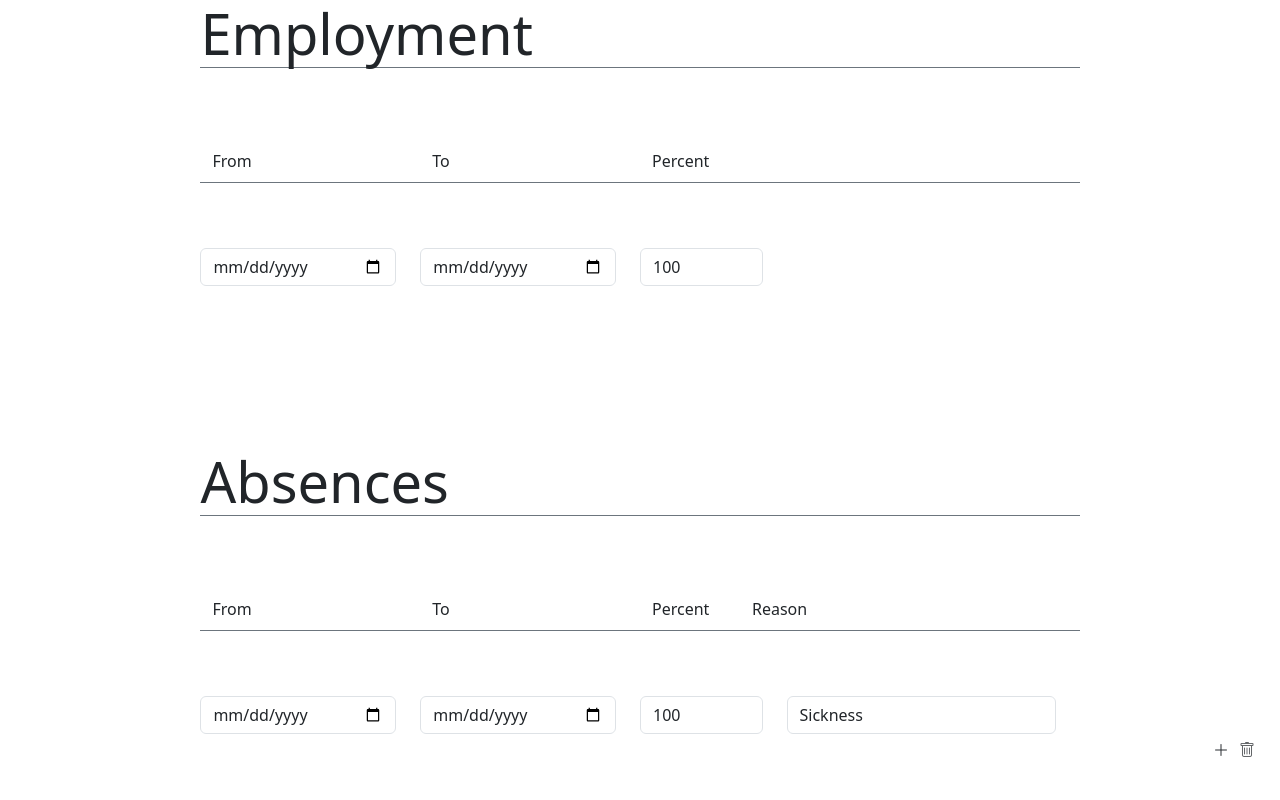
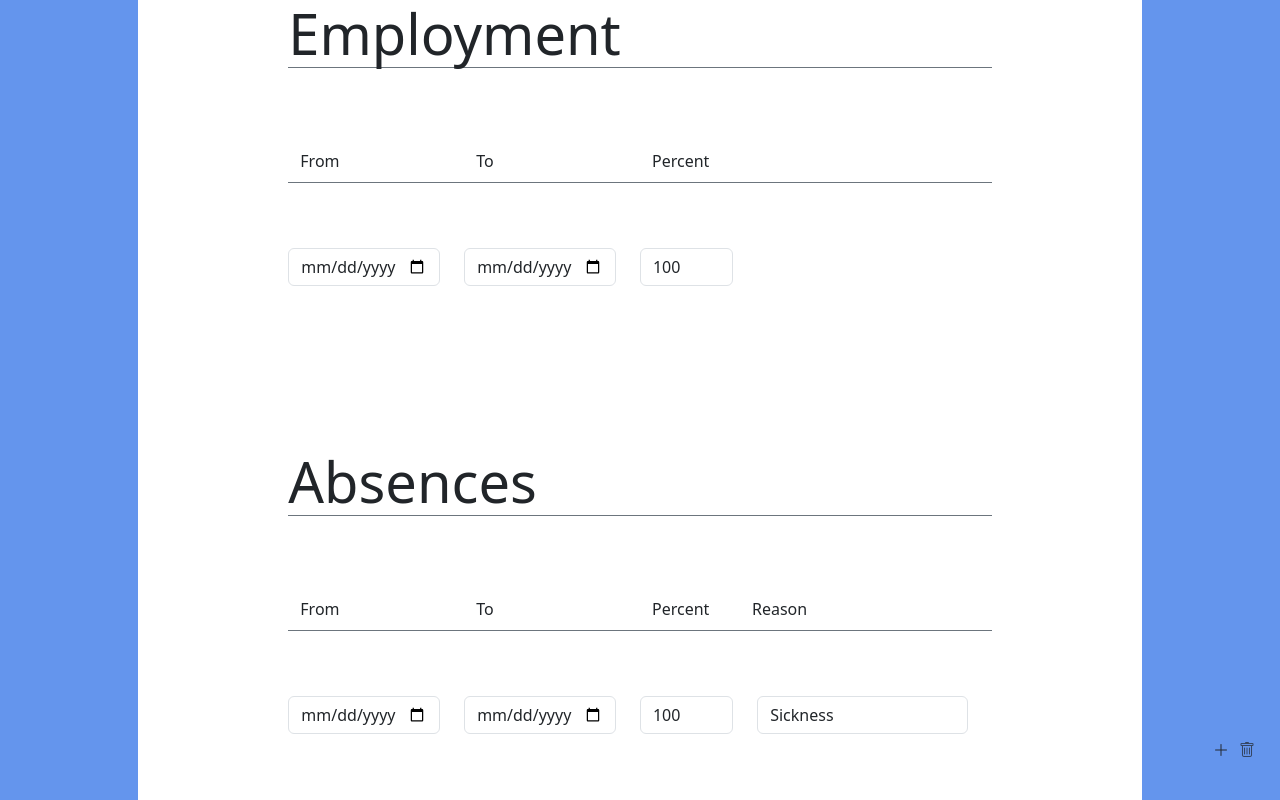
Before and after one commit to PiotrFe/pto_calc, a website with bundled scripts: page src/index.html in a window 1280 px wide. Built offline with nearby package versions, Linux system fonts and the light colour scheme.

Commit message:
Add page background

```diff
--- a/src/index.html
+++ b/src/index.html
@@ -24,7 +24,8 @@
   </head>
   <body>
     <div class="page-main">
-      <div class="container-fluid page-content">
+      <div class="page-background container-fluid">
+        <div class="page-content">
           <div class="entry-lists">
             <div id="employment-list" class="entry-list">
               <h1 class="display-4 section-title">Employment</h1>
@@ -75,6 +76,7 @@
           </div>
         </div>
       </div>
+    </div>
     <div class="control-btns">
       <div id="btn-add-list-entry" class="list-entry-icon clickable">
         <i class="bi bi-plus-lg"></i>
--- a/src/styles.css
+++ b/src/styles.css
@@ -16,11 +16,20 @@ html {
   overflow: auto;
 }
 
+.page-background {
+  width: 100vw;
+  background-color: cornflowerblue;
+  display: flex;
+  justify-content: center;
+}
+
 .page-content {
+  width: 80%;
   display: flex;
   flex-direction: column;
   justify-content: center;
   align-items: center;
+  background-color: white;
 }
 
 .entry-lists {
```
Lines whose indentation alone changed are shown as unchanged.
